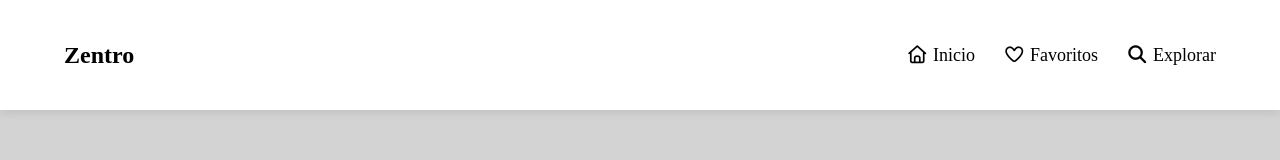
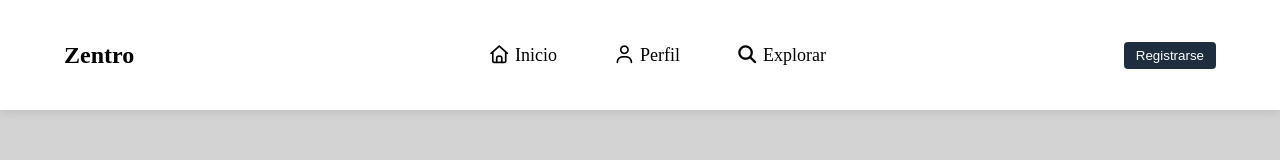
Before and after one commit to luismor98/Zentro, a Vue app: page / in a window 1280 px wide. Shown: the top 160 px of the page. Built offline with nearby package versions, Linux system fonts and the light colour scheme.

Commit message:
Implementacion de rutas en las vistas, correciones menores

```diff
--- a/src/components/CardComp.vue
+++ b/src/components/CardComp.vue
@@ -10,9 +10,9 @@
 		</div>
 		<div class="card-divisor"></div>
 		<div class="card-footer">
-			<button class="button2" type="button">
+			<router-link to="/detail"><button class="button2" type="button">
                 <span>Ver</span>
-            </button>
+            </button></router-link>
 		</div>
 	</div>
 </template>
--- a/src/components/HeaderComp.vue
+++ b/src/components/HeaderComp.vue
@@ -1,4 +1,6 @@
-<script setup></script>
+<script setup>
+
+</script>
 
 <template>
     <header class="header-outer">
@@ -7,10 +9,15 @@
 			<h1>Zentro</h1>
 	    </div>
 		    <nav class="header-navigation">
-			    <a href="#"> <i class="fa-regular fa-house"></i> Inicio </a>
-			    <a href="#"> <i class="fa-regular fa-heart"></i> Favoritos </a>
-				<a href="#"> <i class="fa-solid fa-magnifying-glass"></i> Explorar </a>
+			    <router-link to="/"><a href="#"> <i class="fa-regular fa-house"></i> Inicio </a></router-link>
+			    <router-link to="/profile"><a href="#"> <i class="fa-regular fa-user"></i> Perfil </a></router-link>
+				<router-link to="/"><a href="#"> <i class="fa-solid fa-magnifying-glass"></i> Explorar </a></router-link>
 		    </nav>
+			<router-link to="/login">
+				<button class="button2" type="button">
+                	<span>Registrarse</span>
+            	</button>
+			</router-link>
 	    </div>
     </header>
 </template>
@@ -82,4 +89,20 @@
 	text-decoration: none;
 }
 
+.button2 {
+    --button-background: #1f2e3e;
+    --button-background-hover: #eee;
+    --button-color: #fff;
+
+    display: inline-flex;
+    align-items: center;
+    gap: 6px;
+    background: var(--button-background);
+    color: var(--button-color);
+    border: none;
+    border-radius: 4px;
+    padding: 6px 12px;
+    cursor: pointer;
+    }
+
 </style>
--- a/src/views/Login.vue
+++ b/src/views/Login.vue
@@ -21,7 +21,7 @@
       <span class="required">Contraseña</span>
     </label>
   </div>
-  <input type="submit" value="Iniciar Sesión" />
+  <input type="submit" value="Iniciar Sesión"> <router-link to="/profile"></router-link> </input>
   <div class="email">
     <a href="#">Olvidates tu Contraseña</a>
   </div>
--- a/src/views/Profile.vue
+++ b/src/views/Profile.vue
@@ -6,7 +6,7 @@
         <div class="sidebar">
             <h1>Zentro</h1>
             <ul>
-                <li><a href="#"> <i class="fa-regular fa-house"></i> Inicio </a></li>
+                <li><router-link to="/"><a href="#"> <i class="fa-regular fa-house"></i> Inicio </a></router-link></li>
 			    <li><a href="#"> <i class="fa-regular fa-heart"></i> Favoritos </a></li>
 				<li><a href="#"> <i class="fa-solid fa-magnifying-glass"></i> Explorar </a></li>
                 <li><a href="#"> <i class="fa-regular fa-user"></i> Perfil </a></li>
@@ -104,9 +104,13 @@
         padding: 2rem;
         border: 1px #1f2e3e solid;
         max-width: 40%;
-        display: inline-flex;
+        display: inline-table;
         align-self: center;
         border-radius: 8px;
+    }
+
+    .profile-card h4{
+        margin-bottom: 1.5rem;
     }
 
     .button2{
```
